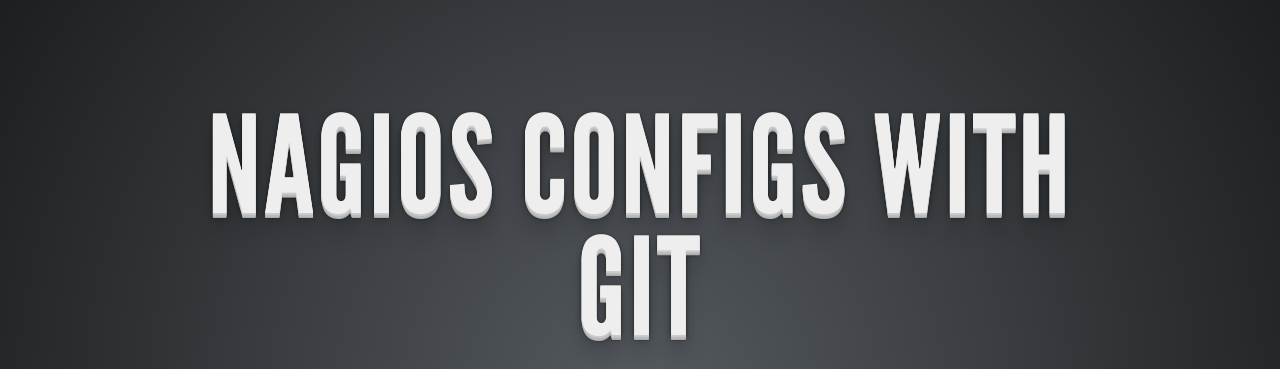
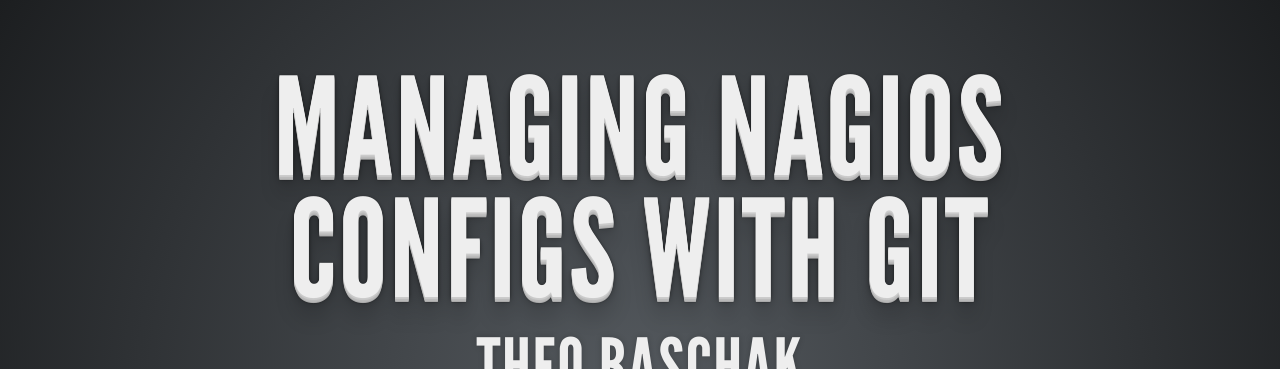
Before and after one commit to tbaschak/nagios-configs-with-git, a plain HTML site: page nagios-configs-with-git.html in a window 1280 px wide. Shown: the top 369 px of the page. Drawn offline with nearby package versions, Linux system fonts and the light colour scheme; files that its build step writes are made by us from their sources; files whose address does not match are found by name; a web font is replaced by a local one.

Commit message:
generate latest slides via Makefile

```diff
--- a/nagios-configs-with-git.html
+++ b/nagios-configs-with-git.html
@@ -4,7 +4,7 @@
   <meta charset="utf-8">
   <meta name="generator" content="pandoc">
   <meta name="author" content="Theo Baschak" />
-  <title>Nagios Configs with Git</title>
+  <title>Managing Nagios Configs with Git</title>
   <meta name="apple-mobile-web-app-capable" content="yes" />
   <meta name="apple-mobile-web-app-status-bar-style" content="black-translucent" />
   <meta name="viewport" content="width=device-width, initial-scale=1.0, maximum-scale=1.0, user-scalable=no">
@@ -21,7 +21,7 @@
     <div class="slides">
 
 <section>
-    <h1 class="title">Nagios Configs with Git</h1>
+    <h1 class="title">Managing Nagios Configs with Git</h1>
     <h2 class="author">Theo Baschak</h2>
     <h3 class="date">Undefined</h3>
 </section>
```
Also changed, not shown: 1 other file.
